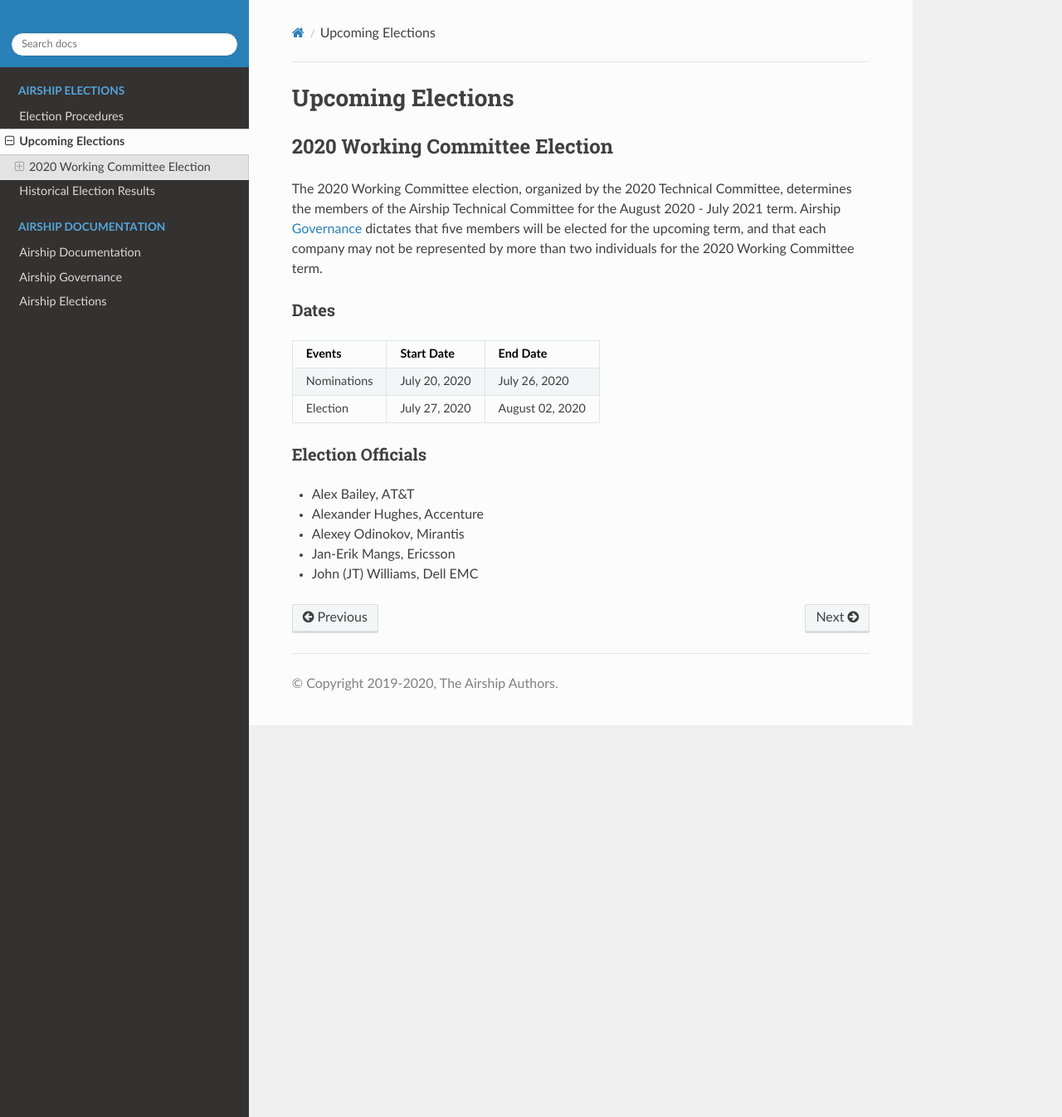
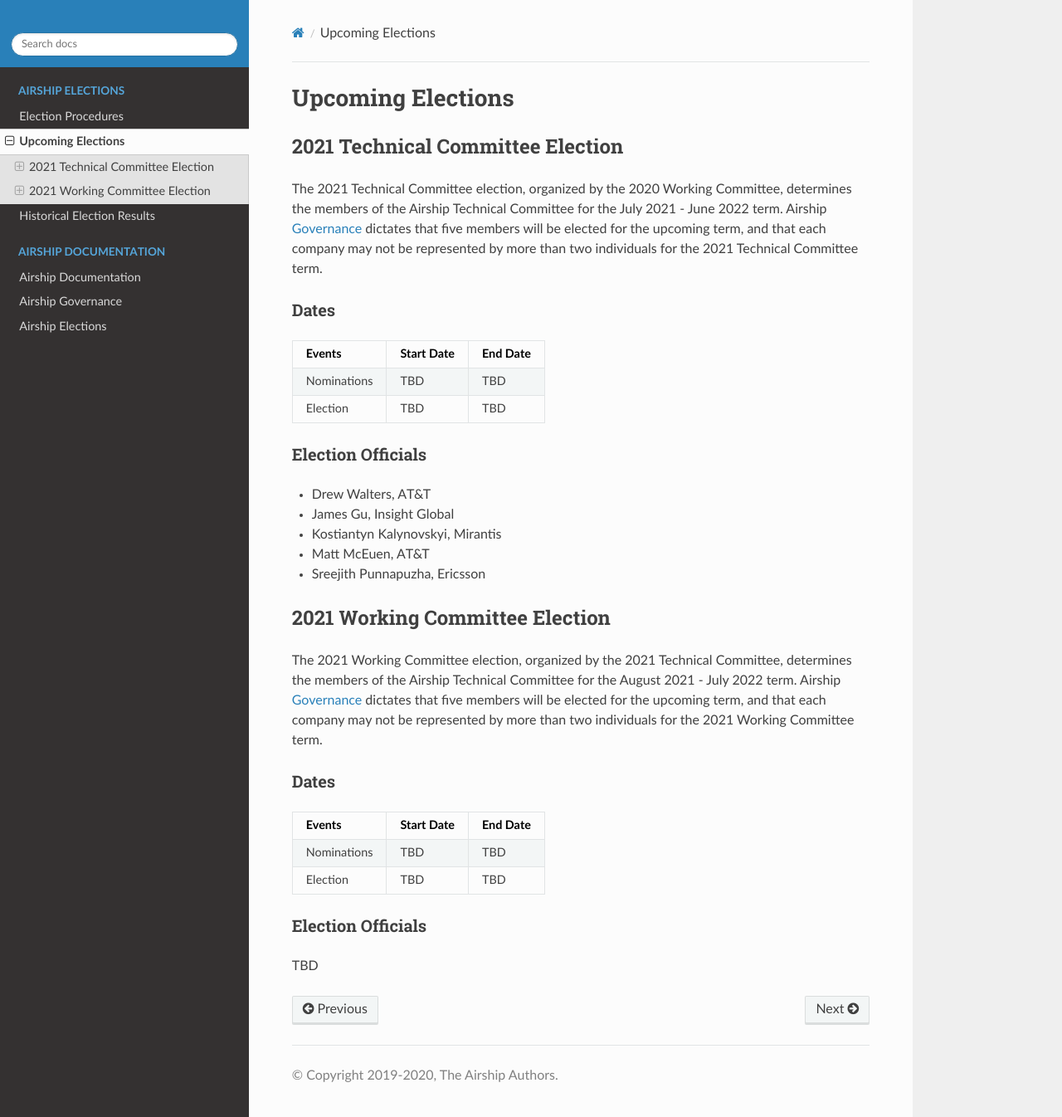
Before and after one commit to airshipit/election, a Sphinx documentation site: the page built from doc/source/upcoming.rst, in a window 1280 px wide and 1346 px high. Shown: the whole window at 83% size. Built offline with Sphinx 7.4.7 and the Read the Docs theme 2.0.0, drawn with Linux system fonts in a browser that asks for light colours.

```diff
--- a/doc/source/upcoming.rst
+++ b/doc/source/upcoming.rst
@@ -2,14 +2,14 @@
 Upcoming Elections
 ==================
 
-2020 Working Committee Election
-===============================
+2021 Technical Committee Election
+=================================
 
-The 2020 Working Committee election, organized by the 2020 Technical Committee,
-determines the members of the Airship Technical Committee for the August 2020 -
-July 2021 term. Airship `Governance`_ dictates that five members will be
+The 2021 Technical Committee election, organized by the 2020 Working Committee,
+determines the members of the Airship Technical Committee for the July 2021 -
+June 2022 term. Airship `Governance`_ dictates that five members will be
 elected for the upcoming term, and that each company may not be represented by
-more than two individuals for the 2020 Working Committee term.
+more than two individuals for the 2021 Technical Committee term.
 
 Dates
 -----
@@ -17,18 +17,43 @@
 +-------------+-------------------------+-------------------------+
 | Events      | Start Date              | End Date                |
 +=============+=========================+=========================+
-| Nominations | July 20, 2020           | July 26, 2020           |
+| Nominations | TBD                     | TBD                     |
 +-------------+-------------------------+-------------------------+
-| Election    | July 27, 2020           | August 02, 2020         |
+| Election    | TBD                     | TBD                     |
 +-------------+-------------------------+-------------------------+
 
 Election Officials
 ------------------
 
-* Alex Bailey, AT&T
-* Alexander Hughes, Accenture
-* Alexey Odinokov, Mirantis
-* Jan-Erik Mangs, Ericsson
-* John (JT) Williams, Dell EMC
+* Drew Walters, AT&T
+* James Gu, Insight Global
+* Kostiantyn Kalynovskyi, Mirantis
+* Matt McEuen, AT&T
+* Sreejith Punnapuzha, Ericsson
+
+2021 Working Committee Election
+===============================
+
+The 2021 Working Committee election, organized by the 2021 Technical Committee,
+determines the members of the Airship Technical Committee for the August 2021 -
+July 2022 term. Airship `Governance`_ dictates that five members will be
+elected for the upcoming term, and that each company may not be represented by
+more than two individuals for the 2021 Working Committee term.
+
+Dates
+-----
+
++-------------+-------------------------+-------------------------+
+| Events      | Start Date              | End Date                |
++=============+=========================+=========================+
+| Nominations | TBD                     | TBD                     |
++-------------+-------------------------+-------------------------+
+| Election    | TBD                     | TBD                     |
++-------------+-------------------------+-------------------------+
+
+Election Officials
+------------------
+
+TBD
 
 .. _Governance: https://opendev.org/airship/governance
```
Also changed, not shown: doc/source/results/2020/wc.rst (added, +28 -0 lines).
